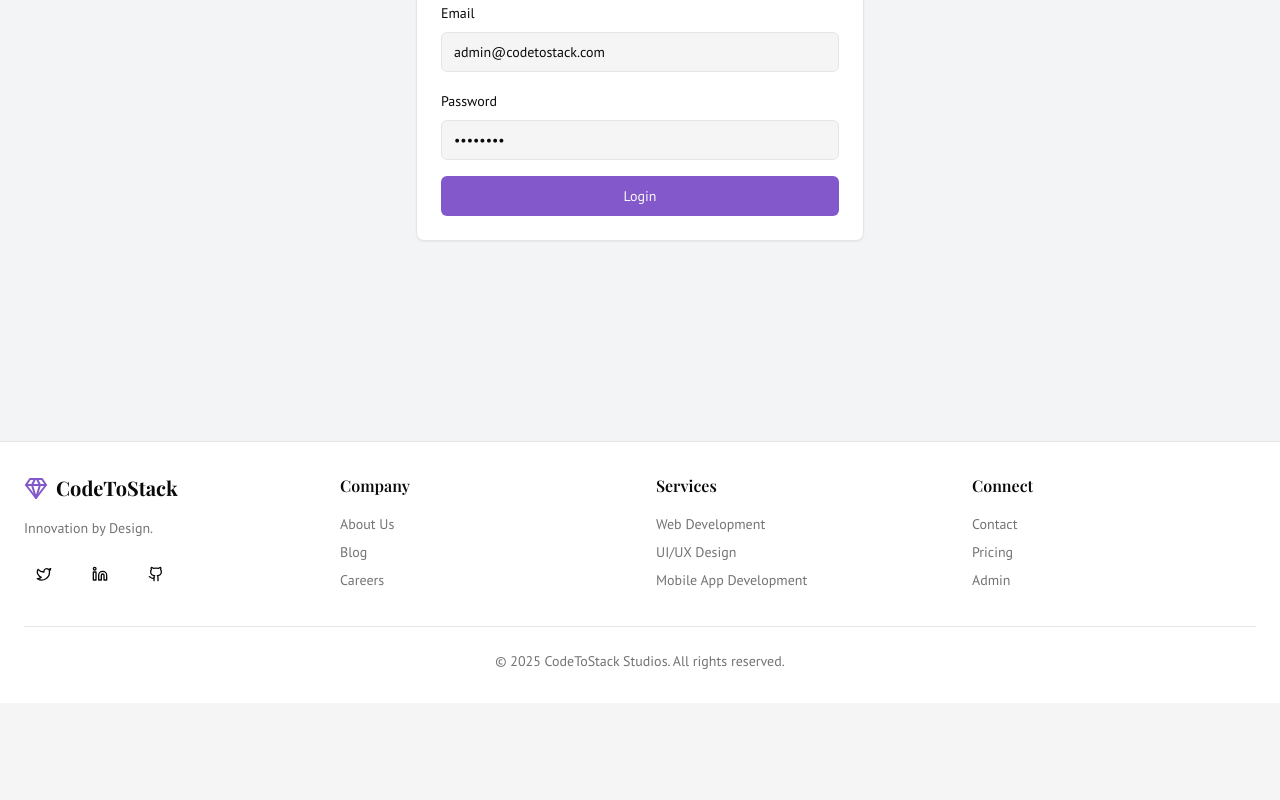
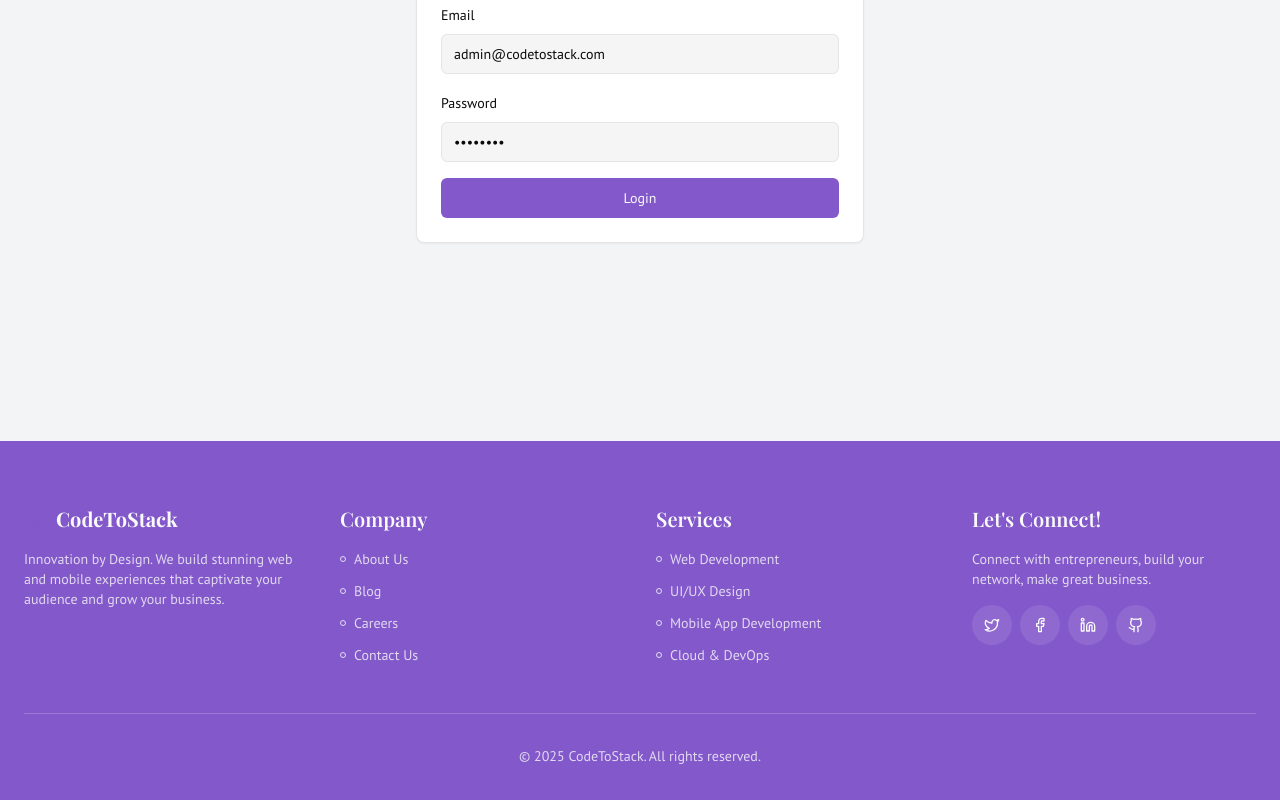
Before and after one commit to zobi404/coretostack, a Next.js app: page /login in a window 1280 px wide. Shown: the part 424-1224 px from the top of the page. Before the commit the page ends 1127 px from the top, so only its background shows below. Built offline with nearby package versions, Linux system fonts and the light colour scheme; a web font is replaced by a local one.

Commit message:
design footer like this

```diff
--- a/src/components/layout/Footer.tsx
+++ b/src/components/layout/Footer.tsx
@@ -1,63 +1,87 @@
 import Link from 'next/link';
 import { Logo } from '@/components/ui/logo';
 import { Button } from '@/components/ui/button';
-import { Twitter, Linkedin, Github } from 'lucide-react';
+import { Twitter, Linkedin, Github, Facebook } from 'lucide-react';
+
+const companyLinks = [
+    { href: "/about", label: "About Us" },
+    { href: "/blog", label: "Blog" },
+    { href: "/careers", label: "Careers" },
+    { href: "/contact", label: "Contact Us" },
+];
+
+const serviceLinks = [
+    { href: "/services", label: "Web Development" },
+    { href: "/services", label: "UI/UX Design" },
+    { href: "/services", label: "Mobile App Development" },
+    { href: "/services", label: "Cloud & DevOps" },
+];
+
 
 export default function Footer() {
   return (
-    <footer className="bg-card text-card-foreground border-t">
-      <div className="container mx-auto px-6 py-8">
-        <div className="grid grid-cols-1 md:grid-cols-4 gap-8">
-          <div className="col-span-1">
-            <Logo />
-            <p className="mt-4 text-sm text-muted-foreground">
-              Innovation by Design.
+    <footer className="bg-primary text-primary-foreground">
+      <div className="container mx-auto px-6 py-16">
+        <div className="grid grid-cols-1 md:grid-cols-2 lg:grid-cols-4 gap-8">
+          <div className="col-span-1 md:col-span-2 lg:col-span-1">
+            <Logo className="text-primary-foreground" />
+            <p className="mt-4 text-sm text-primary-foreground/80">
+              Innovation by Design. We build stunning web and mobile experiences that captivate your audience and grow your business.
             </p>
-            <div className="flex mt-4 space-x-4">
-              <Button variant="ghost" size="icon" asChild>
+          </div>
+          <div>
+            <h3 className="font-headline font-semibold text-xl">Company</h3>
+            <nav className="mt-4 flex flex-col space-y-3">
+              {companyLinks.map(link => (
+                <Link key={link.href} href={link.href} className="text-sm text-primary-foreground/80 hover:text-primary-foreground transition-colors flex items-center gap-2">
+                  <span className="w-1.5 h-1.5 rounded-full border border-primary-foreground/80 block"></span>
+                  {link.label}
+                </Link>
+              ))}
+            </nav>
+          </div>
+          <div>
+             <h3 className="font-headline font-semibold text-xl">Services</h3>
+            <nav className="mt-4 flex flex-col space-y-3">
+               {serviceLinks.map(link => (
+                <Link key={link.href} href={link.href} className="text-sm text-primary-foreground/80 hover:text-primary-foreground transition-colors flex items-center gap-2">
+                  <span className="w-1.5 h-1.5 rounded-full border border-primary-foreground/80 block"></span>
+                  {link.label}
+                </Link>
+              ))}
+            </nav>
+          </div>
+           <div>
+            <h3 className="font-headline font-semibold text-xl">Let's Connect!</h3>
+            <p className="mt-4 text-sm text-primary-foreground/80">
+                Connect with entrepreneurs, build your network, make great business.
+            </p>
+            <div className="flex mt-4 space-x-2">
+              <Button variant="ghost" size="icon" className="bg-primary-foreground/10 hover:bg-primary-foreground/20 rounded-full" asChild>
                 <a href="#" target="_blank" rel="noopener noreferrer" aria-label="Twitter">
-                  <Twitter className="h-5 w-5" />
+                  <Twitter className="h-5 w-5 text-primary-foreground" />
                 </a>
               </Button>
-              <Button variant="ghost" size="icon" asChild>
-                <a href="#" target="_blank" rel="noopener noreferrer" aria-label="LinkedIn">
-                  <Linkedin className="h-5 w-5" />
+               <Button variant="ghost" size="icon" className="bg-primary-foreground/10 hover:bg-primary-foreground/20 rounded-full" asChild>
+                <a href="#" target="_blank" rel="noopener noreferrer" aria-label="Facebook">
+                  <Facebook className="h-5 w-5 text-primary-foreground" />
                 </a>
               </Button>
-              <Button variant="ghost" size="icon" asChild>
+              <Button variant="ghost" size="icon" className="bg-primary-foreground/10 hover:bg-primary-foreground/20 rounded-full" asChild>
+                <a href="#" target="_blank" rel="noopener noreferrer" aria-label="LinkedIn">
+                  <Linkedin className="h-5 w-5 text-primary-foreground" />
+                </a>
+              </Button>
+              <Button variant="ghost" size="icon" className="bg-primary-foreground/10 hover:bg-primary-foreground/20 rounded-full" asChild>
                 <a href="#" target="_blank" rel="noopener noreferrer" aria-label="GitHub">
-                  <Github className="h-5 w-5" />
+                  <Github className="h-5 w-5 text-primary-foreground" />
                 </a>
               </Button>
             </div>
           </div>
-          <div>
-            <h3 className="font-headline font-semibold">Company</h3>
-            <nav className="mt-4 flex flex-col space-y-2">
-              <Link href="/about" className="text-sm text-muted-foreground hover:text-primary transition-colors">About Us</Link>
-              <Link href="/blog" className="text-sm text-muted-foreground hover:text-primary transition-colors">Blog</Link>
-              <Link href="/careers" className="text-sm text-muted-foreground hover:text-primary transition-colors">Careers</Link>
-            </nav>
-          </div>
-          <div>
-            <h3 className="font-headline font-semibold">Services</h3>
-            <nav className="mt-4 flex flex-col space-y-2">
-              <Link href="/services" className="text-sm text-muted-foreground hover:text-primary transition-colors">Web Development</Link>
-              <Link href="/services" className="text-sm text-muted-foreground hover:text-primary transition-colors">UI/UX Design</Link>
-              <Link href="/services" className="text-sm text-muted-foreground hover:text-primary transition-colors">Mobile App Development</Link>
-            </nav>
-          </div>
-           <div>
-            <h3 className="font-headline font-semibold">Connect</h3>
-            <nav className="mt-4 flex flex-col space-y-2">
-              <Link href="/contact" className="text-sm text-muted-foreground hover:text-primary transition-colors">Contact</Link>
-              <Link href="/pricing" className="text-sm text-muted-foreground hover:text-primary transition-colors">Pricing</Link>
-              <Link href="/admin" className="text-sm text-muted-foreground hover:text-primary transition-colors">Admin</Link>
-            </nav>
-          </div>
         </div>
-        <div className="mt-8 border-t pt-6 text-center text-sm text-muted-foreground">
-          <p>&copy; {new Date().getFullYear()} CodeToStack Studios. All rights reserved.</p>
+        <div className="mt-12 border-t border-primary-foreground/20 pt-8 text-center text-sm text-primary-foreground/80">
+          <p>&copy; {new Date().getFullYear()} CodeToStack. All rights reserved.</p>
         </div>
       </div>
     </footer>
--- a/src/components/ui/logo.tsx
+++ b/src/components/ui/logo.tsx
@@ -1,9 +1,10 @@
 import Link from 'next/link';
 import { Gem } from 'lucide-react';
+import { cn } from '@/lib/utils';
 
 export function Logo({ className }: { className?: string }) {
   return (
-    <Link href="/" className={`flex items-center gap-2 text-xl font-bold ${className}`}>
+    <Link href="/" className={cn("flex items-center gap-2 text-xl font-bold", className)}>
       <Gem className="h-6 w-6 text-primary" />
       <span className="font-headline">CodeToStack</span>
     </Link>
```
